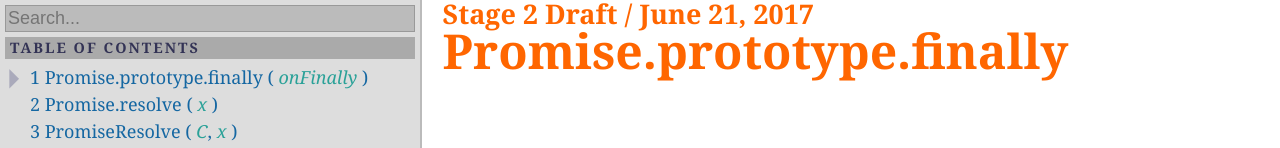
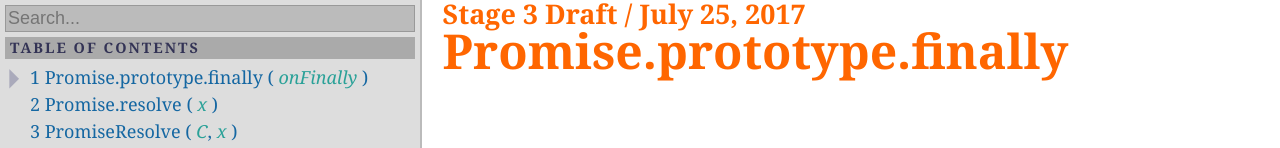
Before and after one commit to tc39/proposal-promise-finally, a website: page index.html in a window 1280 px wide. Shown: the top 148 px of the page. Drawn offline with nearby package versions, Linux system fonts and the light colour scheme.

Commit message:
Stage 3, per 2017.07.25 TC39 meeting.

```diff
--- a/index.html
+++ b/index.html
@@ -2142,7 +2142,7 @@
 		</div>
 	</div>
 	<div id="spec-container">
-		<h1 class="version first">Stage 2 Draft / June 21, 2017</h1>
+		<h1 class="version first">Stage 3 Draft / July 25, 2017</h1>
 		<h1 class="title">Promise.prototype.finally</h1>
 
 		<emu-clause id="sec-promise.prototype.finally">
```
Also changed, not shown: README.md, 1 other file.
